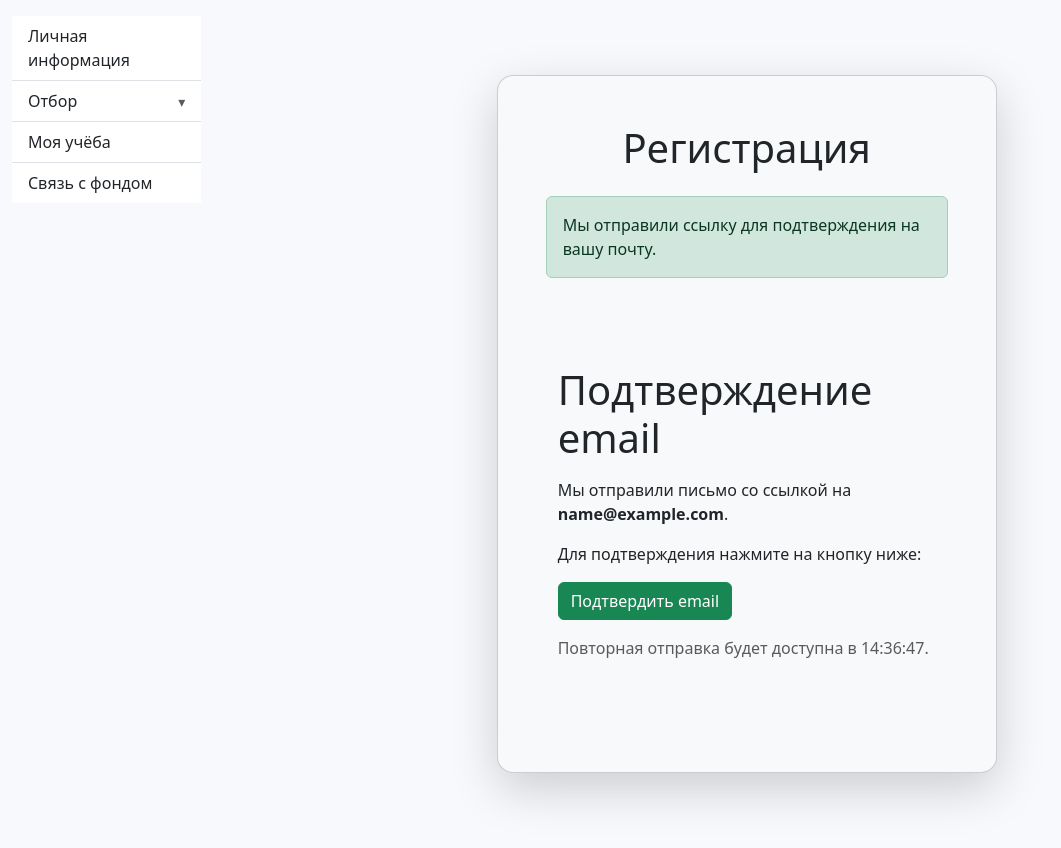
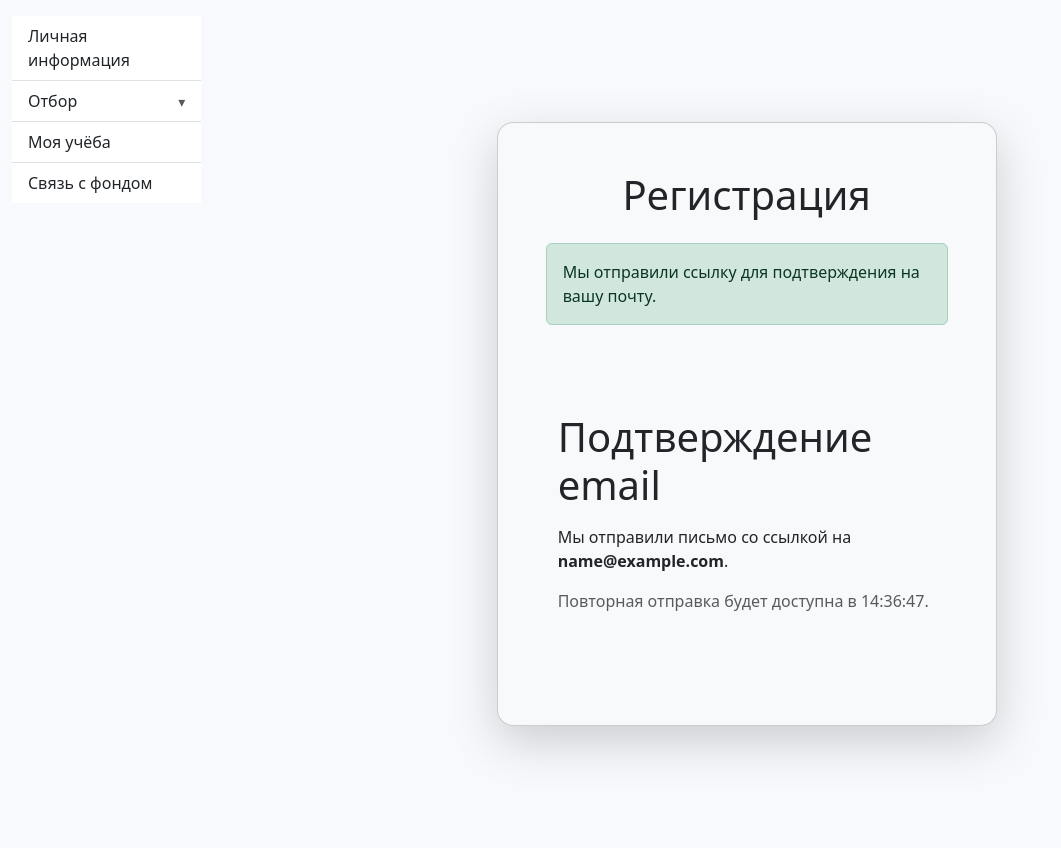
Before and after one commit to devBibin/putevka-v-zhizn, a Django app: page /register/verify-email/ in a window 1280 px wide. Shown: the part 57-905 px from the top of the page, without its empty margins (0-1061 px from the left). Run offline with Django 5.2, Linux system fonts and the light colour scheme; a user stored in the database is signed in; tables that the repository leaves empty hold one stand-in row (values such as "Sample post"); grey boxes marked "Sample" are stand-in pictures; data that the repository does not hold is empty; parts of the project's set-up code (start-up, migrations or seed data) failed here and were passed over; some libraries are stand-ins or nearby versions.

Commit message:
фикс smtp протокола

```diff
--- a/Putevka/settings.py
+++ b/Putevka/settings.py
@@ -149,7 +149,7 @@ MEDIA_ROOT = os.path.join(BASE_DIR, 'media')
 EMAIL_BACKEND = 'django.core.mail.backends.smtp.EmailBackend'
 
 EMAIL_HOST = 'postbox.cloud.yandex.net'
-EMAIL_PORT = 587
+EMAIL_PORT = 465
 EMAIL_USE_TLS = True
 
 EMAIL_HOST_USER = os.getenv("YC_EMAIL_USER")
--- a/core/templates/registration/verify_email.html
+++ b/core/templates/registration/verify_email.html
@@ -3,15 +3,6 @@
     <div class="container py-5">
         <h1 class="mb-3">Подтверждение email</h1>
         <p>Мы отправили письмо со ссылкой на <strong>{{ email }}</strong>.</p>
-        <p>Для подтверждения нажмите на кнопку ниже:</p>
-
-        <p>
-            <a href="{{ verification_link }}"
-               class="btn btn-success"
-               target="_blank" rel="noopener">
-                Подтвердить email
-            </a>
-        </p>
 
         {% if can_resend_now %}
             <form method="post" action="{% url 'resend_email_code' %}">
```
